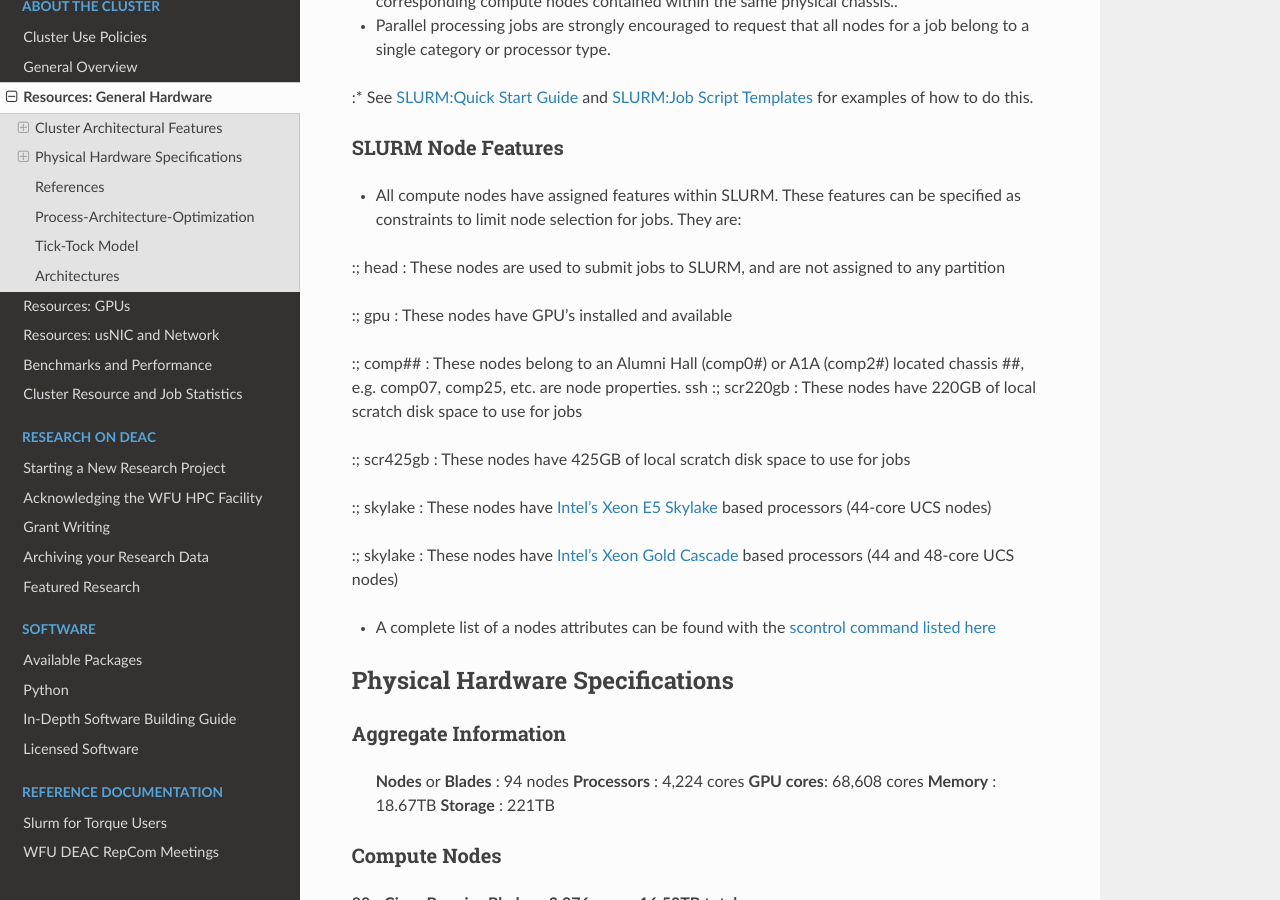
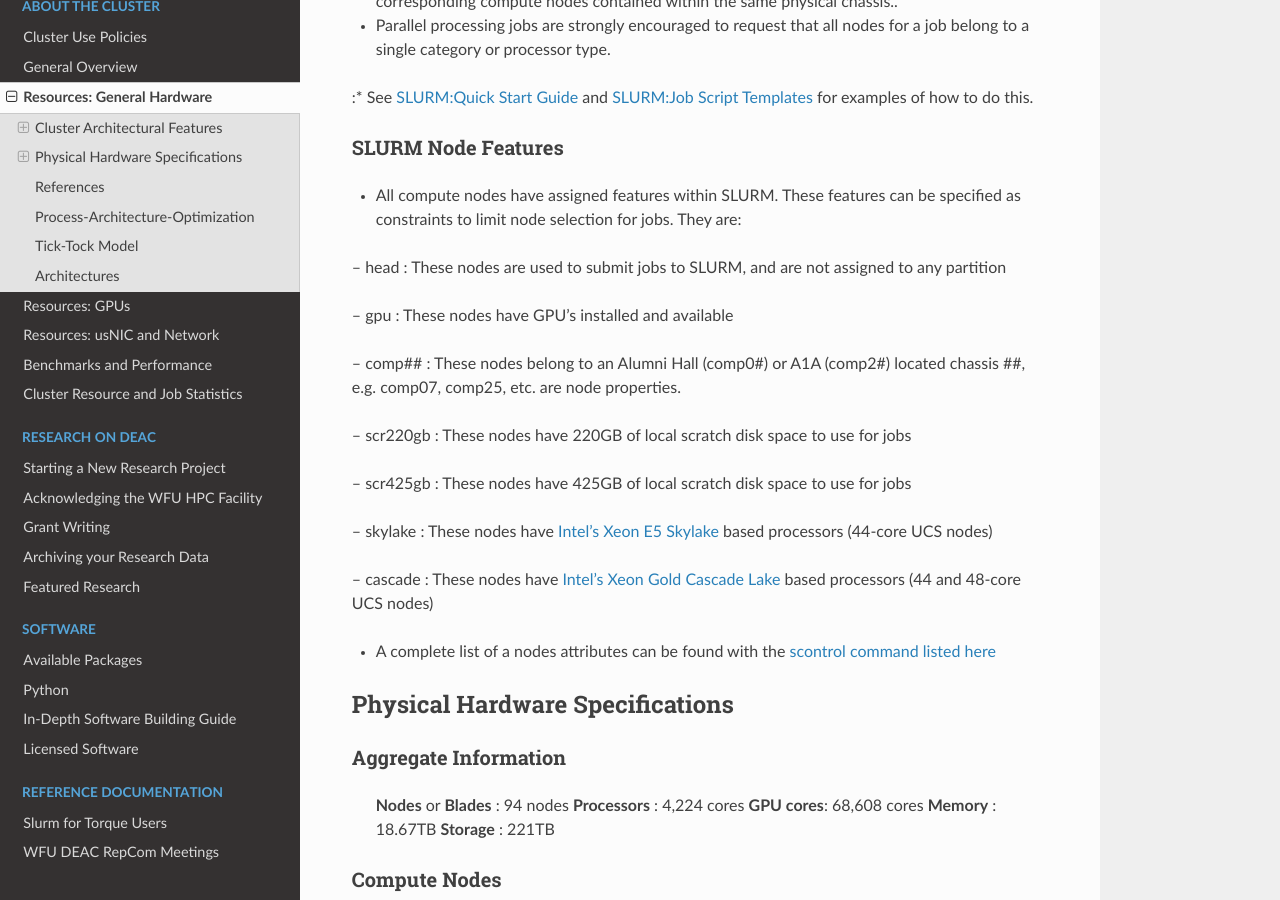
Before and after one commit to WFU-HPC/deac-docs, a Sphinx documentation site: the page built from source/cluster-hardware.rst, in a window 1280 px wide and 900 px high, scrolled down 1082 px. Built offline with Sphinx 7.4.7 and the Read the Docs theme 2.0.0, drawn with Linux system fonts in a browser that asks for light colours.

Commit message:
Update cluster-hardware.rst

```diff
--- a/source/cluster-hardware.rst
+++ b/source/cluster-hardware.rst
@@ -50,26 +50,26 @@ SLURM Node Features
    can be specified as constraints to limit node selection for jobs.
    They are:
 
-:; head : These nodes are used to submit jobs to SLURM, and are not
+-- head : These nodes are used to submit jobs to SLURM, and are not
 assigned to any partition
 
-:; gpu : These nodes have GPU's installed and available
+-- gpu : These nodes have GPU's installed and available
 
-:; comp## : These nodes belong to an Alumni Hall (comp0#) or A1A (comp2#)
+-- comp## : These nodes belong to an Alumni Hall (comp0#) or A1A (comp2#)
 located chassis ##, e.g. comp07, comp25, etc. are node properties.
-ssh
-:; scr220gb : These nodes have 220GB of local scratch disk space to use
+
+-- scr220gb : These nodes have 220GB of local scratch disk space to use
 for jobs
 
-:; scr425gb : These nodes have 425GB of local scratch disk space to use
+-- scr425gb : These nodes have 425GB of local scratch disk space to use
 for jobs
 
-:; skylake : These nodes have `Intel's Xeon E5
+-- skylake : These nodes have `Intel's Xeon E5
 Skylake </Information:Intel_chip_architecture#Architectures>`__ based
 processors (44-core UCS nodes)
 
-:; skylake : These nodes have `Intel's Xeon Gold
-Cascade </Information:Intel_chip_architecture#Architectures>`__ based
+-- cascade : These nodes have `Intel's Xeon Gold
+Cascade Lake </Information:Intel_chip_architecture#Architectures>`__ based
 processors (44 and 48-core UCS nodes)
 
 -  A complete list of a nodes attributes can be found with the `scontrol
```
